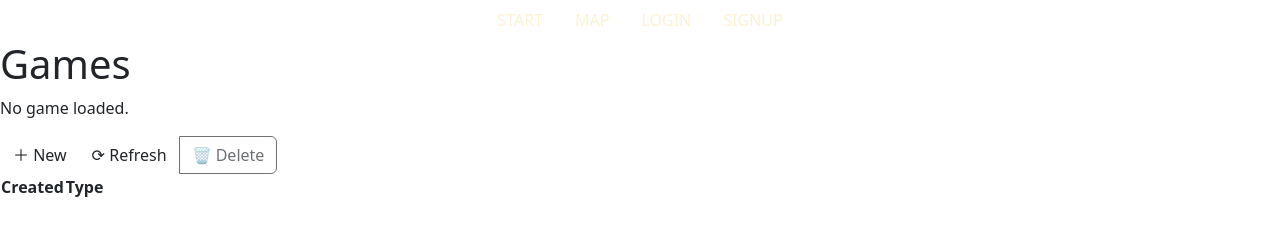
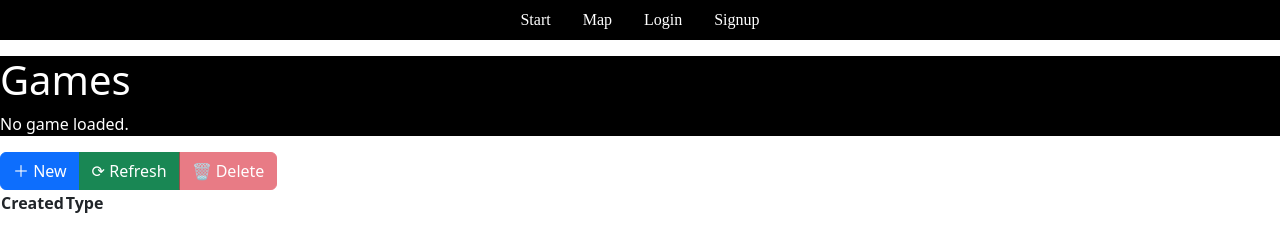
Before and after one commit to Ravenstories/Phaneiros_Boardgame_Manager, a website: page frontend/index.html in a window 1280 px wide. Drawn offline with nearby package versions, Linux system fonts and the light colour scheme; no server answers; a web font is replaced by a local one.

Commit message:
simple UI styling

```diff
--- a/frontend/assets/css/style.css
+++ b/frontend/assets/css/style.css
@@ -1,20 +1,7 @@
-<<<<<<< HEAD
-/*header*/
-
-.main-nav {
-  color: #FDF2D4;
-  background-color: #33332F;
+.displayheading {
+  font-family: "Pirata One", serif;
 }
 
-.nav-link {
-    color: #FDF2D4;
+.readingfont {
+  font-family: "Newsreader", serif;
 }
-
-.nav-link:hover {
-  color: #DAA952;
-}
-=======
-
->>>>>>> 4daed5eae81811d007bcbe9505e125a39f52110b
-
-/*# sourceMappingURL=style.css.map */
--- a/frontend/index.html
+++ b/frontend/index.html
@@ -12,6 +12,10 @@
     <link rel="stylesheet" href="assets/css/mapStyle.css">
 
     <!--Google Fonts-->
+    <link rel="preconnect" href="https://fonts.googleapis.com">
+    <link rel="preconnect" href="https://fonts.gstatic.com" crossorigin>
+    <link href="https://fonts.googleapis.com/css2?family=Pirata+One&display=swap" rel="stylesheet">
+    <link href="https://fonts.googleapis.com/css2?family=Newsreader:ital,opsz,wght@0,6..72,200..800;1,6..72,200..800&family=Pirata+One&display=swap" rel="stylesheet">
 
 
     <!--Libraries-->
@@ -28,12 +32,12 @@
 </head>
 <body>
 
-    <nav class="main-nav d-flex justify-content-center">
+    <nav class="main-nav d-flex justify-content-center bg-black">
         <ul class="nav text-center list-unstyled">
-            <li><a class="nav-link text-uppercase" href="#" data-page="start">Start</a></li>
-            <li><a class="nav-link text-uppercase" href="#" data-page="mapScreen">Map</a></li>
-            <li><a class="nav-link text-uppercase" href="#" data-page="login">Login</a></li>
-            <li><a class="nav-link text-uppercase" href="#" data-page="signup">Signup</a></li>
+            <li><a class="nav-link displayheading text-white" href="#" data-page="start">Start</a></li>
+            <li><a class="nav-link displayheading text-white" href="#" data-page="mapScreen">Map</a></li>
+            <li><a class="nav-link displayheading text-white" href="#" data-page="login">Login</a></li>
+            <li><a class="nav-link displayheading text-white" href="#" data-page="signup">Signup</a></li>
         </ul>
     </nav>
 
--- a/frontend/pages/Start/start.html
+++ b/frontend/pages/Start/start.html
@@ -1,16 +1,16 @@
 
 <!-- ───────────── Sidebar ───────────── -->
 <main id="page-content" class="card">
-  <aside class="sidebar">
-    <header>
-      <h1>Games</h1>
-      <p id="loaded-tag" class="loaded-tag">No game loaded.</p>
+  <aside class="sidebar mt-3">
+    <header class="bg-black">
+      <h1 class="text-white">Games</h1>
+      <p id="loaded-tag" class="loaded-tag text-white">No game loaded.</p>
     </header>
 
     <nav class="btn-group">
-      <button id="btn-new" class="btn btn--primary"   title="Create new">＋ New</button>
-      <button id="btn-refresh" class="btn"            title="Reload list">⟳ Refresh</button>
-      <button id="btn-delete"  class="btn btn--danger"title="Delete loaded" disabled>🗑 Delete</button>
+      <button id="btn-new" class="btn btn-primary"   title="Create new">＋ New</button>
+      <button id="btn-refresh" class="btn btn-success"            title="Reload list">⟳ Refresh</button>
+      <button id="btn-delete"  class="btn btn-danger"title="Delete loaded" disabled>🗑 Delete</button>
       <!--
         <a id="map-link" class="btn btn--go" href="#" tabindex="-1" onclick="loadComponent('mapScreen'); return false;">Map →</a>
         -->
```
